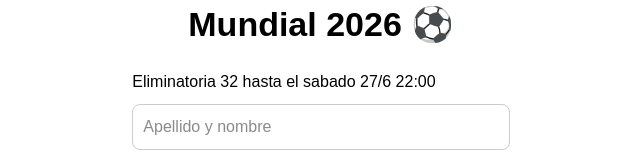
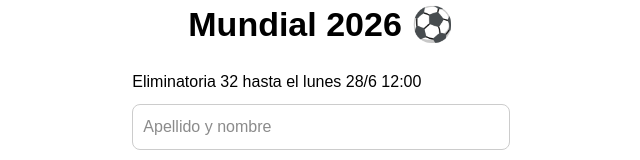
Before and after one commit to AugustoFernandez/mundial-Texproil, a Next.js app: page / in a window 1280 px wide. Shown: the part 205-365 px from the top of the page, without its empty margins (319-959 px from the left). Built offline with nearby package versions, Linux system fonts and the light colour scheme.

Commit message:
32 segunda

```diff
--- a/app/page.tsx
+++ b/app/page.tsx
@@ -131,7 +131,7 @@ export default function Home() {
          textShadow: "0px 1px 4px rgba(255,255,255,0.8)",
         }}
       >
-        Eliminatoria 32 hasta el sabado 27/6 22:00
+        Eliminatoria 32 hasta el lunes 28/6 12:00
       </h2>
 
       {/* USUARIO */}
```
